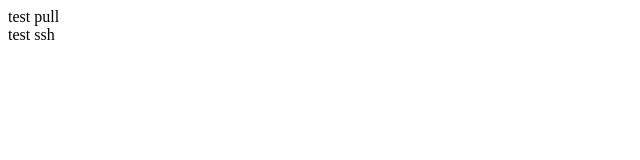
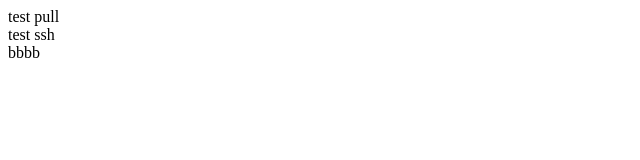
Before and after one commit to CoderHZH/testssh, a plain HTML site: page index.html in a window 1280 px wide. Shown: the full height of the page, 0-640 px from the left. Drawn offline with Linux system fonts and the light colour scheme.

Commit message:
b修改了index.html

```diff
--- a/index.html
+++ b/index.html
@@ -8,5 +8,6 @@
 <body>
     <div>test pull</div>
     <div>test ssh</div>
+    <div>bbbb</div>
 </body>
 </html>
```
